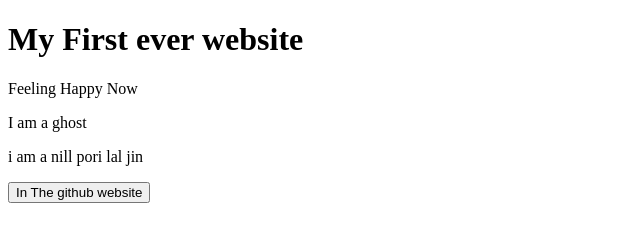
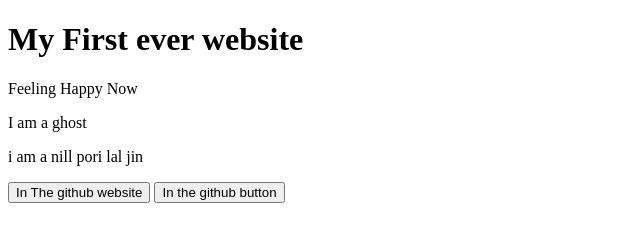
Before and after one commit to mahadi477/my-first-website, a plain HTML site: page index.html in a window 1280 px wide. Shown: the whole page, without its empty margins (0-640 px from the left). Drawn offline with Linux system fonts and the light colour scheme.

Commit message:
Update index.html

```diff
--- a/index.html
+++ b/index.html
@@ -11,5 +11,6 @@
    <p>I am a ghost</p>
     <p>i am a nill pori lal jin</p>
     <button>In The github website</button>
+    <button>In the github button</button>
  </body>
 </html>
```
